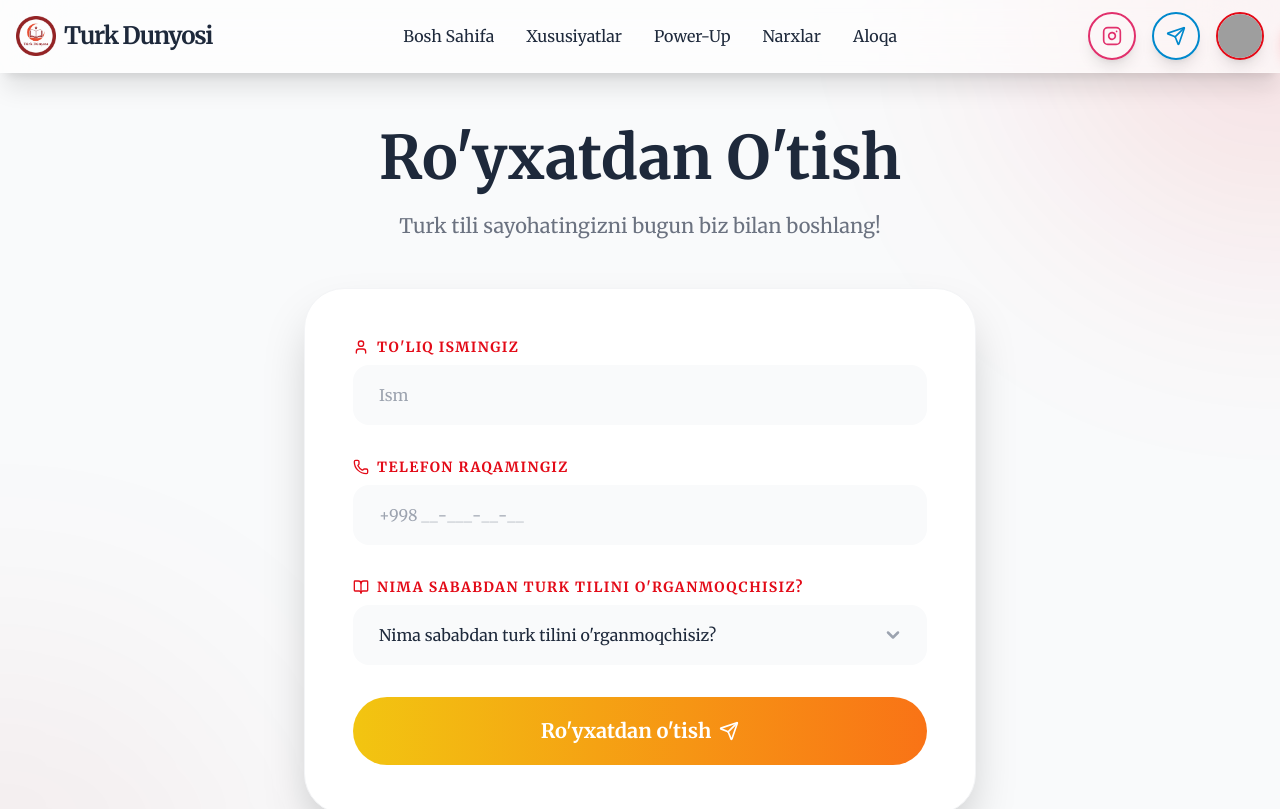
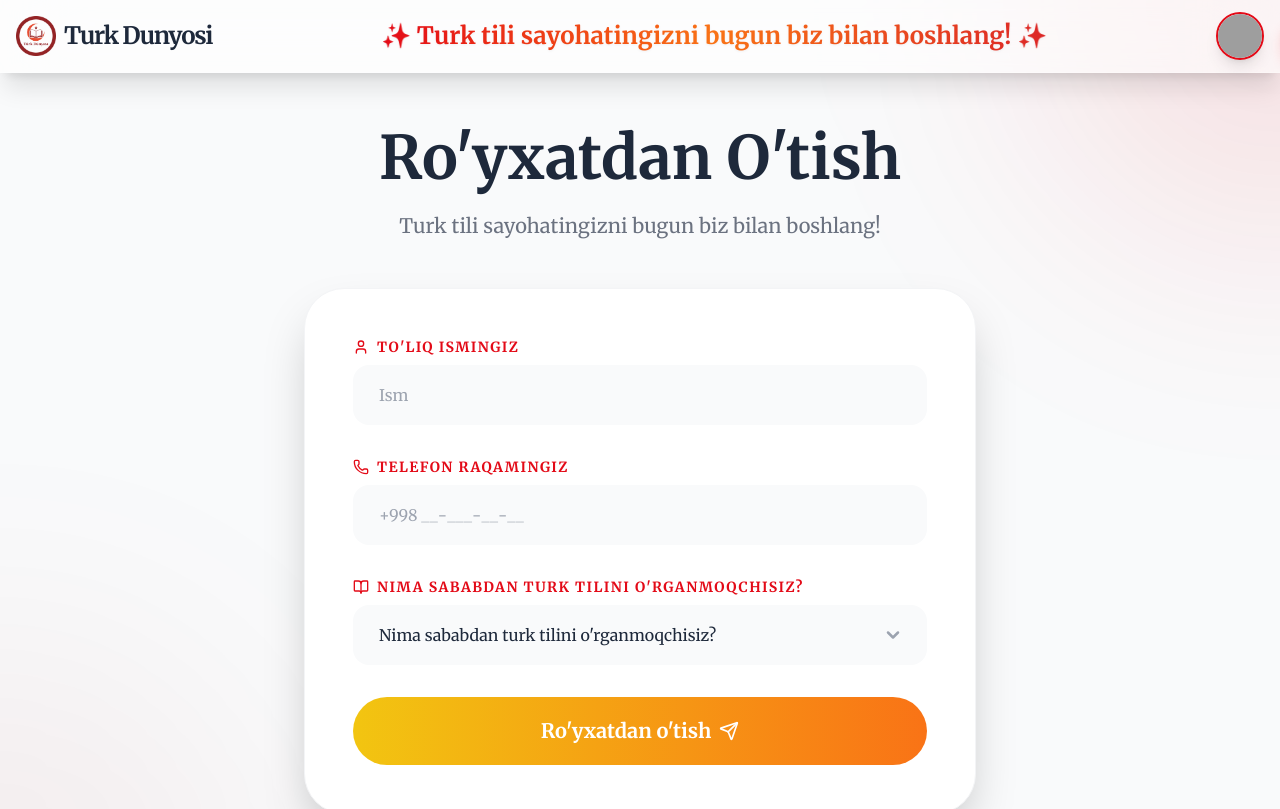
Before and after one commit to olloyortogay/mine, a React (Vite) app: page /register in a window 1280 px wide. Shown: the top 809 px of the page. Built offline with nearby package versions, Linux system fonts and the light colour scheme; grey boxes are pictures that could not be loaded.

Commit message:
Kayit sayfasi menu kaldirildi ve fantazi eklendi

```diff
--- a/src/components/Navbar.jsx
+++ b/src/components/Navbar.jsx
@@ -14,6 +14,7 @@ const Navbar = () => {
 
     // Force "scrolled" look (dark text, bg) if on non-home pages like /register
     const isDarkHeader = scrolled || pathname !== '/';
+    const isRegisterPage = pathname === '/register';
 
     useEffect(() => {
         const handleScroll = () => {
@@ -62,6 +63,8 @@ const Navbar = () => {
                 </a>
 
                 {/* Desktop Nav */}
+                {/* Desktop Nav - Only show on Home page */}
+                {!isRegisterPage ? (
                     <nav className={`hidden md:flex items-center gap-8 ${isDarkHeader ? 'text-dark dark:text-white' : 'text-white drop-shadow-[0_2px_8px_rgba(0,0,0,0.7)]'}`}>
                         <button onClick={() => scrollToSection('hero')} className="font-medium hover:text-primary transition-colors">{t('navbar.nav1')}</button>
                         <button onClick={() => scrollToSection('features')} className="font-medium hover:text-primary transition-colors">{t('navbar.nav2')}</button>
@@ -69,14 +72,27 @@ const Navbar = () => {
                         <button onClick={() => scrollToSection('pricing')} className="font-medium hover:text-primary transition-colors">{t('navbar.nav3')}</button>
                         <button onClick={() => scrollToSection('contact')} className="font-medium hover:text-primary transition-colors">{t('navbar.nav4')}</button>
                     </nav>
+                ) : (
+                    /* Creative/Fantasy Element for Register Page */
+                    <motion.div
+                        initial={{ opacity: 0, y: -20 }}
+                        animate={{ opacity: 1, y: 0 }}
+                        className="hidden md:block"
+                    >
+                        <span className="text-2xl font-black bg-gradient-to-r from-primary via-orange-500 to-red-600 bg-clip-text text-transparent animate-pulse filter drop-shadow-sm">
+                            ✨ {t('register.subtitle') ? t('register.subtitle').split('!')[0] : 'Kelajagingni Qur'}! ✨
+                        </span>
+                    </motion.div>
+                )}
 
                 {/* Actions */}
                 <div className="hidden md:flex items-center gap-4 relative">
+                    {!isRegisterPage && (
+                        <>
                             {/* 1. Instagram Link */}
                             <a
                                 href="https://www.instagram.com/turkdunyasi2026/"
-
-
+                                target="_blank"
                                 rel="noopener noreferrer"
                                 className={`w-12 h-12 rounded-full border-2 flex items-center justify-center transition-all shadow-lg ${isDarkHeader ? 'border-[#E1306C] text-[#E1306C] hover:bg-[#E1306C]/10' : 'border-white text-white hover:bg-white/20'}`}
                                 title="Instagram"
@@ -87,14 +103,15 @@ const Navbar = () => {
                             {/* 2. Telegram Link */}
                             <a
                                 href="https://t.me/turkdunyasi_on"
-
-
+                                target="_blank"
                                 rel="noopener noreferrer"
                                 className={`w-12 h-12 rounded-full border-2 flex items-center justify-center transition-all shadow-lg ${isDarkHeader ? 'border-[#0088cc] text-[#0088cc] hover:bg-[#0088cc]/10' : 'border-white text-white hover:bg-white/20'}`}
                                 title="Telegram"
                             >
                                 <Send size={20} />
                             </a>
+                        </>
+                    )}
 
                     {/* 3. Language Toggle */}
                     <button
@@ -152,11 +169,23 @@ const Navbar = () => {
                             exit={{ opacity: 0, y: -20 }}
                             className="absolute top-full left-0 right-0 bg-white dark:bg-gray-900 border-b border-gray-100 dark:border-gray-800 p-5 md:hidden flex flex-col gap-4 shadow-lg"
                         >
+                            {!isRegisterPage && (
+                                <>
                                     <button onClick={() => scrollToSection('hero')} className="block py-2 font-medium text-left dark:text-gray-200">{t('navbar.nav1')}</button>
                                     <button onClick={() => scrollToSection('features')} className="block py-2 font-medium text-left dark:text-gray-200">{t('navbar.nav2')}</button>
                                     <button onClick={() => scrollToSection('powerup')} className="block py-2 font-medium text-left dark:text-gray-200">{t('navbar.nav5')}</button>
                                     <button onClick={() => scrollToSection('pricing')} className="block py-2 font-medium text-left dark:text-gray-200">{t('navbar.nav3')}</button>
                                     <button onClick={() => scrollToSection('contact')} className="block py-2 font-medium text-left dark:text-gray-200">{t('navbar.nav4')}</button>
+                                </>
+                            )}
+
+                            {isRegisterPage && (
+                                <div className="py-2 text-center">
+                                    <span className="text-xl font-black bg-gradient-to-r from-primary via-orange-500 to-red-600 bg-clip-text text-transparent animate-pulse">
+                                        ✨ {t('register.subtitle') ? t('register.subtitle').split('!')[0] : 'Kelajagingni Qur'}! ✨
+                                    </span>
+                                </div>
+                            )}
 
                             <div className="flex items-center justify-between py-2 border-t border-gray-100 dark:border-gray-800 mt-2">
                                 <span className="text-sm text-gray-500">{t('navbar.dark_mode')}</span>
@@ -172,6 +201,7 @@ const Navbar = () => {
                                 </button>
                             </div>
 
+                            {!isRegisterPage && (
                                 <div className="flex items-center gap-4 py-4 border-b border-gray-100 dark:border-gray-800">
                                     <a
                                         href="https://www.instagram.com/turkdunyasi2026/"
@@ -190,6 +220,7 @@ const Navbar = () => {
                                         <Send size={20} /> Telegram
                                     </a>
                                 </div>
+                            )}
 
                             <div className="flex items-center justify-between py-2 border-b border-gray-100 dark:border-gray-800 mb-2">
                                 <span className="text-sm text-gray-500">{t('navbar.language')}</span>
```
Lines whose indentation alone changed are shown as unchanged.
